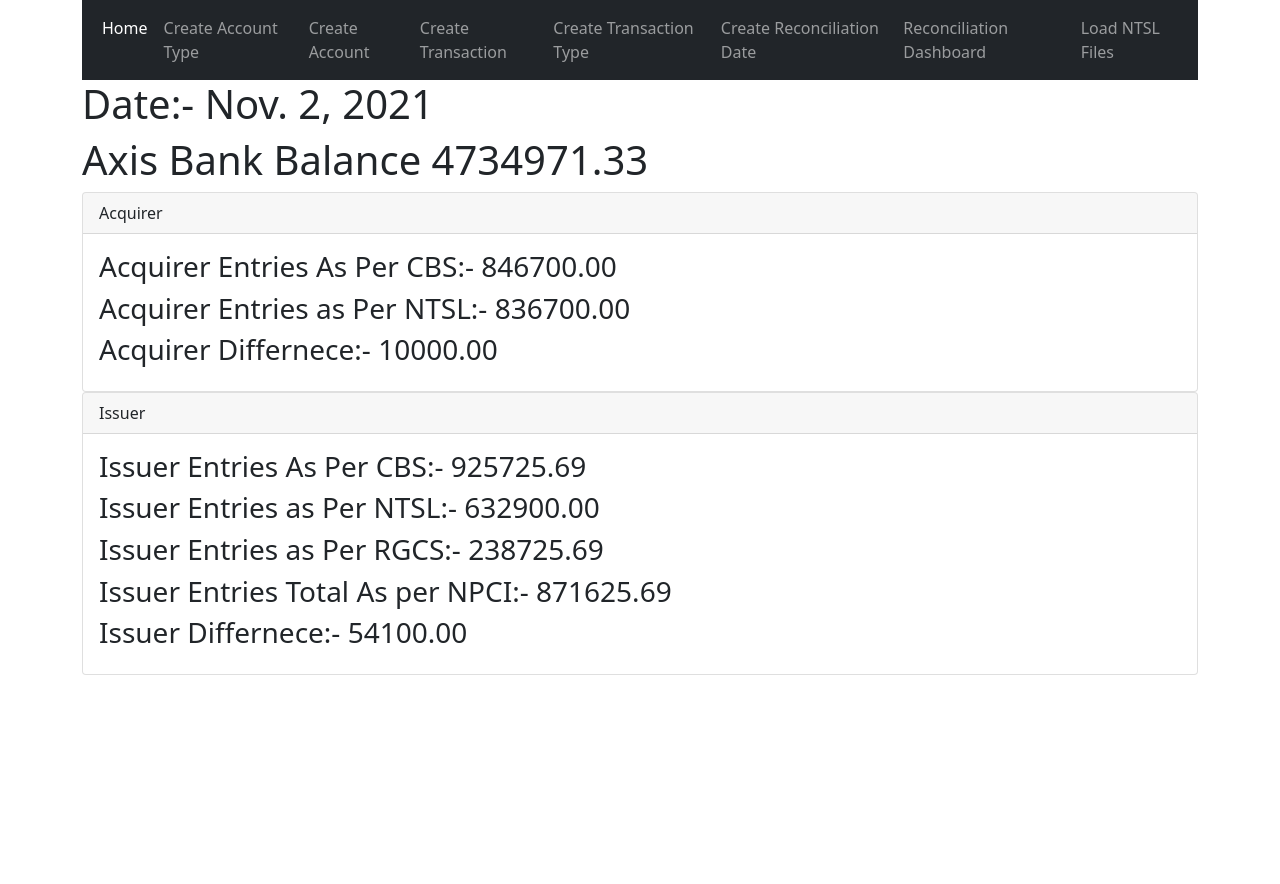
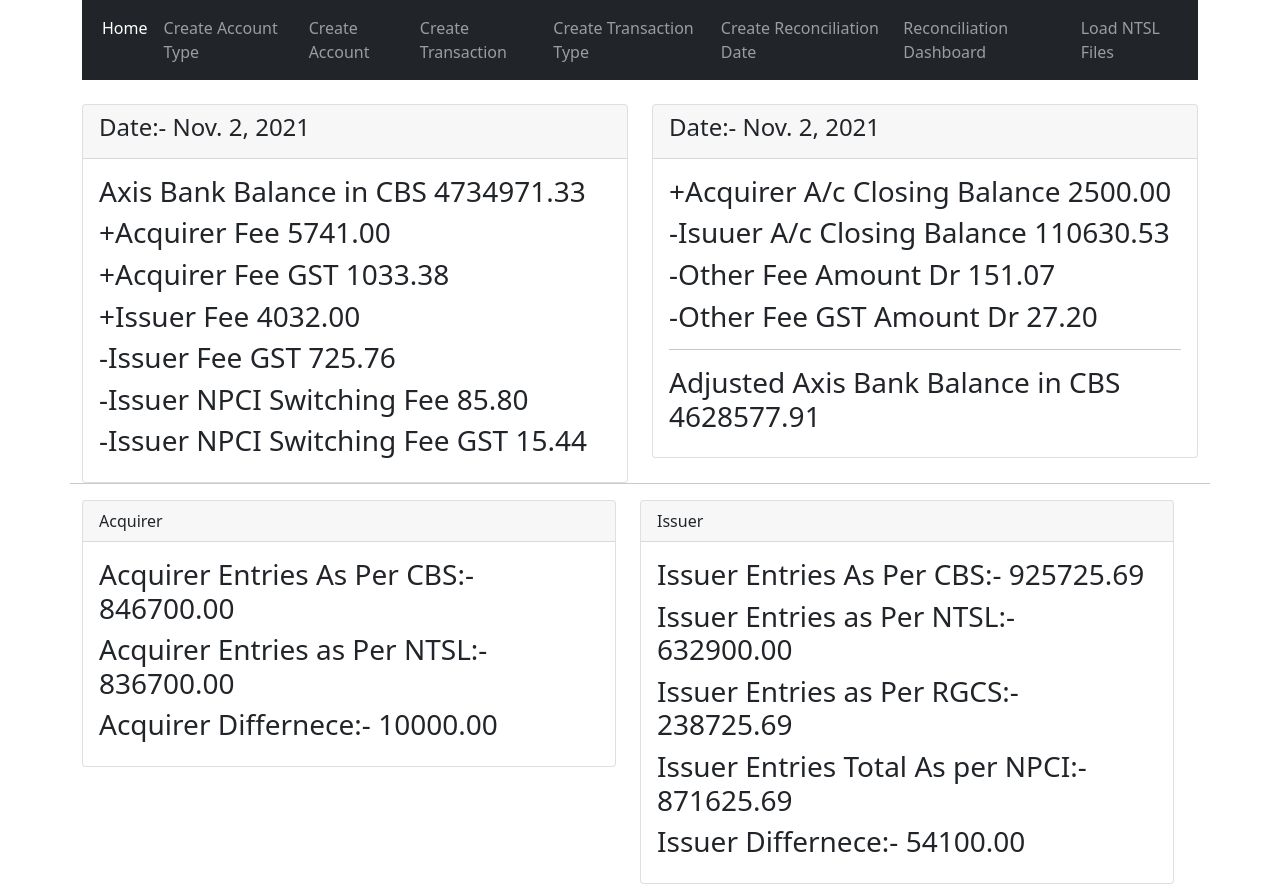
Before and after one commit to amitcharaya/recon, a Django app: page /recondashboard/ in a window 1280 px wide. Before the commit the page ends 675 px from the top, so only its background shows below. Run offline with Django 3.2, Linux system fonts and the light colour scheme; data comes from the database, SQL or seed files in the repository; both versions use the stored data as it was after the commit.

Commit message:
axis bank

```diff
--- a/recon/templates/recon/recon_dashboard.html
+++ b/recon/templates/recon/recon_dashboard.html
@@ -1,11 +1,47 @@
 {% extends 'main.html' %}
 
 {% block content %}
-<div>
-    <h1>Date:- {{date}}</h1>
-    <h1>Axis Bank Balance {{axisbal|floatformat:2}}</h1>
+<br/>
+<div class="row">
+    <div class="col-sm">
+        <div class="card">
+            <div class="card-header">
+                <h4>Date:- {{date}}</h4>
             </div>
+            <div class="card-body">
 
+                <h3>Axis Bank Balance in CBS {{axisbal|floatformat:2}}</h3>
+                <h3>+Acquirer Fee {{acqfee|floatformat:2}}</h3>
+                <h3>+Acquirer Fee GST {{acqfeegst|floatformat:2}}</h3>
+                <h3>+Issuer Fee  {{issfee|floatformat:2}}</h3>
+                <h3>-Issuer Fee GST  {{issfeegst|floatformat:2}}</h3>
+                <h3>-Issuer NPCI Switching Fee {{issnpciswfee|floatformat:2}}</h3>
+                <h3>-Issuer NPCI Switching Fee GST {{issnpciswfeegst|floatformat:2}}</h3>
+
+            </div>
+        </div>
+    </div>
+    <div class="col-sm">
+           <div class="card">
+            <div class="card-header">
+                <h4>Date:- {{date}}</h4>
+            </div>
+            <div class="card-body">
+                <h3>+Acquirer A/c Closing Balance {{acqclbal|floatformat:2}}</h3>
+                <h3>-Isuuer A/c Closing Balance {{issclbal|floatformat:2}}</h3>
+                <h3>-Other Fee Amount Dr  {{othFeeAmtDr|floatformat:2}}</h3>
+                <h3>-Other Fee GST Amount Dr  {{othFeeGSTAmtDr|floatformat:2}}</h3>
+
+                <hr/>
+                <h3>Adjusted Axis Bank Balance in CBS {{adjustedAxisBankBal|floatformat:2}}</h3>
+
+
+            </div>
+    </div>
+</div>
+<hr/>
+<div class="row">
+    <div class="col-sm">
         <div class="card">
             <div class="card-header">
                 Acquirer
@@ -16,6 +52,8 @@
             <h3>Acquirer Differnece:- {{acqdiff|floatformat:2}}</h3>
         </div>
         </div>
+    </div>
+    <div class="col-sm">
         <div class="card">
   <div class="card-header">
     Issuer
@@ -29,7 +67,8 @@
       <h3>Issuer Differnece:- {{issuerdiff|floatformat:2}}</h3>
   </div>
 </div>
-
+    </div>
+</div>
 
 
 {% endblock %}
--- a/recon/views.py
+++ b/recon/views.py
@@ -264,17 +264,31 @@
 def ReconDashboard(request):
     acq=MirrorDrEntriesDuringDay()+AcquirerDrEntriesDuringDay()-AcquirerCrEntriesDuringDay()-AcquirerEntriesDuringPrvDay()
     issuer = MirrorCrEntriesDuringDay() +IssuerCrEntriesDuringDay()-IssuerDrEntriesDuringDay()-IssuerEntriesDuringPrvDay()
+    acqclbal=AcquirerDrEntriesDuringDay()-AcquirerCrEntriesDuringDay()
+    issclbal=IssuerCrEntriesDuringDay()-IssuerDrEntriesDuringDay()
     recondate = ReconDate.objects.get(id=1)
     accountType = AccountType.objects.filter(type='Mirror Account')
     account = Account.objects.filter(accountType=accountType[0])
-    clbal=clbalance(account[0].number,recondate.date)
+    axisBankBal=clbalance(account[0].number,recondate.date)
     acqwdlntsl=AcqDuringdayNTSL(recondate.date)
     issddntsl=IssuerDuringdayNTSL(recondate.date)
     issddrgcs=IssuerDuringdayRGCS(recondate.date)
     issddtotal=issddntsl+issddrgcs
     acqdiff=acq-acqwdlntsl
     issuerdiff=issuer-issddntsl-issddrgcs
-    context={'acq':acq,'issuer':issuer, 'date':recondate.date,'axisbal':clbal,"acqwdlntsl":acqwdlntsl,"acqdiff":acqdiff,"issddntsl":issddntsl,"issuerdiff":issuerdiff,"issddrgcs":issddrgcs,"issddtotal":issddtotal}
+    acqfee=AcquirerFeeTotal(recondate.date)
+    acqfeegst=AcquirerFeeGSTTotal(recondate.date)
+    issfee = IssuerFeeTotal(recondate.date)
+    issfeegst = IssuerFeeGSTTotal(recondate.date)
+    issnpciswfee=IssuerNPCIFeeTotal(recondate.date)
+    issnpciswfeegst = IssuerNPCIFeeGSTTotal(recondate.date)
+
+    othFeeAmtDr=othFeeTotalRGCS(recondate.date)
+    othFeeGSTAmtDr = othFeeGSTTotalRGCS(recondate.date)
+
+    adjustedAxisBankBal = axisBankBal + acqfee + acqfeegst - issfee - issfeegst - issnpciswfee - issnpciswfeegst + acqclbal - issclbal-othFeeAmtDr-othFeeGSTAmtDr
+
+    context={'acq':acq,'issuer':issuer, 'date':recondate.date,'axisbal':axisBankBal,"acqwdlntsl":acqwdlntsl,"acqdiff":acqdiff,"issddntsl":issddntsl,"issuerdiff":issuerdiff,"issddrgcs":issddrgcs,"issddtotal":issddtotal,"acqfee":acqfee,"acqfeegst":acqfeegst,"issfee":issfee,"issfeegst":issfeegst,"issnpciswfee":issnpciswfee,"issnpciswfeegst":issnpciswfeegst,"adjustedAxisBankBal":adjustedAxisBankBal,"acqclbal":acqclbal,"issclbal":issclbal,"othFeeAmtDr":othFeeAmtDr,"othFeeGSTAmtDr":othFeeGSTAmtDr}
 
     return render(request,'recon/recon_dashboard.html',context)
 
@@ -327,6 +341,152 @@
         (Q(cycle=1))
     ).aggregate(Sum("setAmtDr"))
     return wdl["setAmtDr__sum"]+wdl1["setAmtDr__sum"]
+
+
+def othFeeTotalRGCS(cldate):
+    statusRGCS=Status.objects.filter(
+        Q(status="A")
+    )
+    inwardOutwardObj=InwardOutward.objects.filter(
+        Q(name="INWARD")
+    )
+
+    wdl=RGCS.objects.filter(
+
+        Q(status=statusRGCS[0])&
+        Q(inwardOutward=inwardOutwardObj[0])&
+        Q(date__lte=cldate)&
+        (Q(cycle=4)|Q(cycle=3)|Q(cycle=2))
+    ).aggregate(Sum("othFeeAmtDr"))
+    wdl1 = RGCS.objects.filter(
+
+        Q(status=statusRGCS[0]) &
+        Q(inwardOutward=inwardOutwardObj[0]) &
+        Q(date__lte=cldate+timedelta(hours=24)) &
+        (Q(cycle=1))
+    ).aggregate(Sum("othFeeAmtDr"))
+    return wdl["othFeeAmtDr__sum"]+wdl1["othFeeAmtDr__sum"]
+
+def othFeeGSTTotalRGCS(cldate):
+
+    inwardOutwardObj=InwardOutward.objects.filter(
+        Q(name="INWARD GST")
+    )
+
+    wdl=RGCS.objects.filter(
+
+
+        Q(inwardOutward=inwardOutwardObj[0])&
+        Q(date__lte=cldate)&
+        (Q(cycle=4)|Q(cycle=3)|Q(cycle=2))
+    ).aggregate(Sum("othFeeGstDr"))
+    wdl1 = RGCS.objects.filter(
+
+
+        Q(inwardOutward=inwardOutwardObj[0]) &
+        Q(date__lte=cldate+timedelta(hours=24)) &
+        (Q(cycle=1))
+    ).aggregate(Sum("othFeeGstDr"))
+    return wdl["othFeeGstDr__sum"]+wdl1["othFeeGstDr__sum"]
+def AcquirerFeeTotal(cldate):
+    discrptionNTSL = Description_NTSL.objects.filter(
+        Q(description="Acquirer BI Approved Fee")|
+        Q(description="Acquirer MS Approved Fee")|
+        Q(description="Acquirer WDL Approved Fee")|
+        Q(description="Acquirer PC Approved Fee")|
+        Q(description="Acquirer WDL Approved Fee  (Micro-ATM)")
+    )
+    wdl = NTSL.objects.filter(
+        Q(description__in=discrptionNTSL) &
+        Q(date__lte=cldate)
+    ).aggregate(Sum("credit"))
+
+    return wdl["credit__sum"]
+
+def AcquirerFeeGSTTotal(cldate):
+    discrptionNTSL = Description_NTSL.objects.filter(
+        Q(description="Acquirer BI Approved Fee - GST")|
+        Q(description="Acquirer MS Approved Fee - GST")|
+        Q(description="Acquirer WDL Approved Fee - GST")|
+        Q(description="Acquirer PC Approved Fee - GST")
+
+    )
+    wdl = NTSL.objects.filter(
+        Q(description__in=discrptionNTSL) &
+        Q(date__lte=cldate)
+    ).aggregate(Sum("credit"))
+
+    return wdl["credit__sum"]
+
+def IssuerFeeTotal(cldate):
+    discrptionNTSL = Description_NTSL.objects.filter(
+        Q(description="Issuer BI Approved Fee")|
+        Q(description="Issuer MS Approved Fee")|
+        Q(description="Issuer WDL Approved Fee")|
+        Q(description="Issuer PC Approved Fee")|
+        Q(description="Issuer WDL Approved Fee (Micro-ATM)")
+    )
+    wdl = NTSL.objects.filter(
+        Q(description__in=discrptionNTSL) &
+        Q(date__lte=cldate)
+    ).aggregate(Sum("debit"))
+
+def IssuerFeeTotal(cldate):
+    discrptionNTSL = Description_NTSL.objects.filter(
+        Q(description="Issuer BI Approved Fee") |
+        Q(description="Issuer MS Approved Fee") |
+        Q(description="Issuer WDL Approved Fee") |
+        Q(description="Issuer PC Approved Fee") |
+        Q(description="Issuer WDL Approved Fee (Micro-ATM)")
+    )
+    wdl = NTSL.objects.filter(
+            Q(description__in=discrptionNTSL) &
+            Q(date__lte=cldate)
+    ).aggregate(Sum("debit"))
+    return wdl["debit__sum"]
+
+def IssuerNPCIFeeTotal(cldate):
+    discrptionNTSL = Description_NTSL.objects.filter(
+        Q(description="Issuer BI Approved NPCI Switching Fee") |
+        Q(description="Issuer MS Approved NPCI Switching Fee") |
+        Q(description="Issuer WDL Approved NPCI Switching Fee") |
+        Q(description="Issuer PC Approved NPCI Switching Fee") |
+        Q(description="Issuer WDL Approved NPCI Switching Fee (Micro-ATM)")
+    )
+    wdl = NTSL.objects.filter(
+            Q(description__in=discrptionNTSL) &
+            Q(date__lte=cldate)
+    ).aggregate(Sum("debit"))
+    return wdl["debit__sum"]
+
+def IssuerNPCIFeeGSTTotal(cldate):
+    discrptionNTSL = Description_NTSL.objects.filter(
+        Q(description="Issuer BI Approved NPCI Switching Fee - GST") |
+        Q(description="Issuer MS Approved NPCI Switching Fee - GST") |
+        Q(description="Issuer WDL Approved NPCI Switching Fee - GST") |
+        Q(description="Issuer PC Approved NPCI Switching Fee - GST") |
+        Q(description="Issuer WDL Approved NPCI Switching Fee - GST (Micro-ATM)")
+    )
+    wdl = NTSL.objects.filter(
+            Q(description__in=discrptionNTSL) &
+            Q(date__lte=cldate)
+    ).aggregate(Sum("debit"))
+    return wdl["debit__sum"]
+
+def IssuerFeeGSTTotal(cldate):
+    discrptionNTSL = Description_NTSL.objects.filter(
+        Q(description="Issuer BI Approved Fee - GST")|
+        Q(description="Issuer MS Approved Fee - GST")|
+        Q(description="Issuer WDL Approved Fee - GST")|
+        Q(description="Issuer PC Approved Fee - GST")|
+        Q(description="Issuer WDL Approved Fee - GST (Micro-ATM)")
+        )
+    wdl = NTSL.objects.filter(
+            Q(description__in=discrptionNTSL) &
+            Q(date__lte=cldate)
+        ).aggregate(Sum("debit"))
+    return wdl["debit__sum"]
+
 
 def clbalance(accno,cldate):
     account=Account.objects.filter(number=accno)
```
Also changed, not shown: db.sqlite3. Lines whose indentation alone changed are shown as unchanged.
